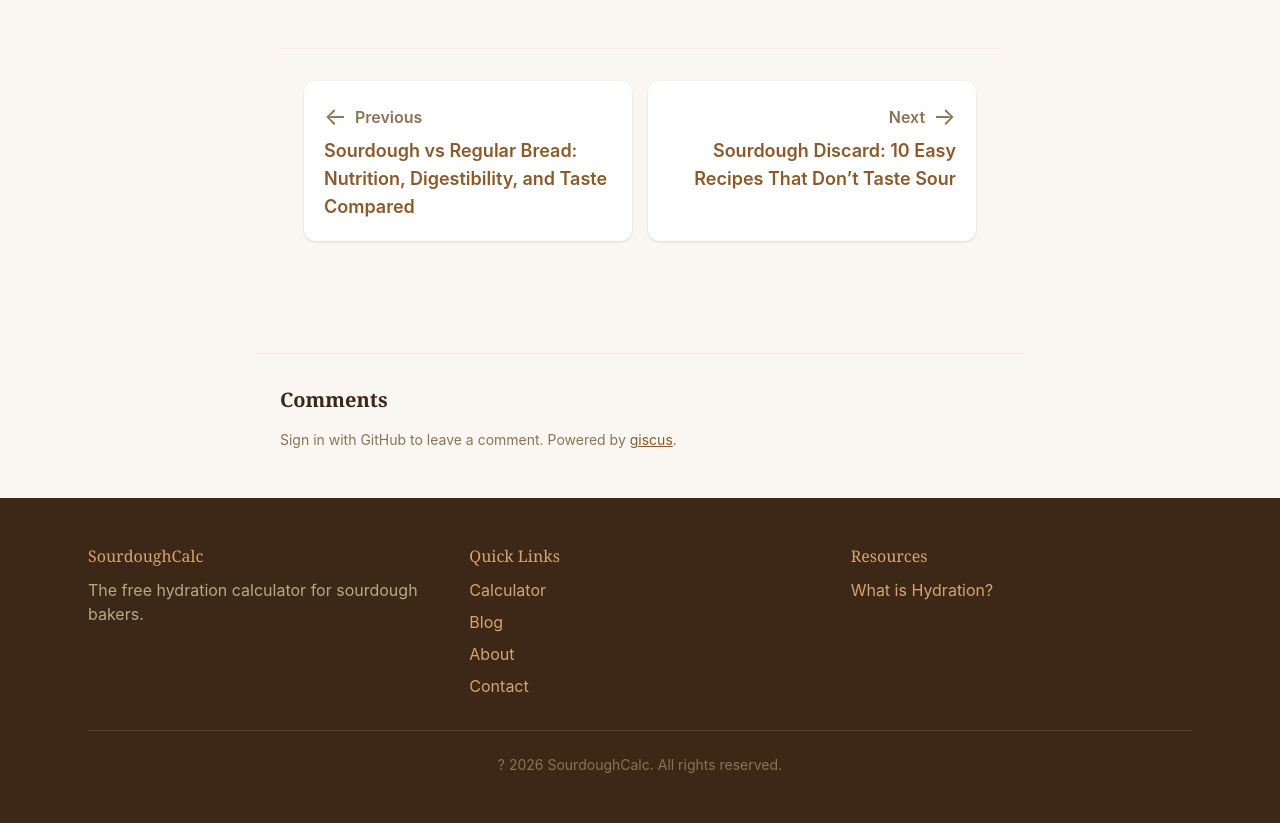
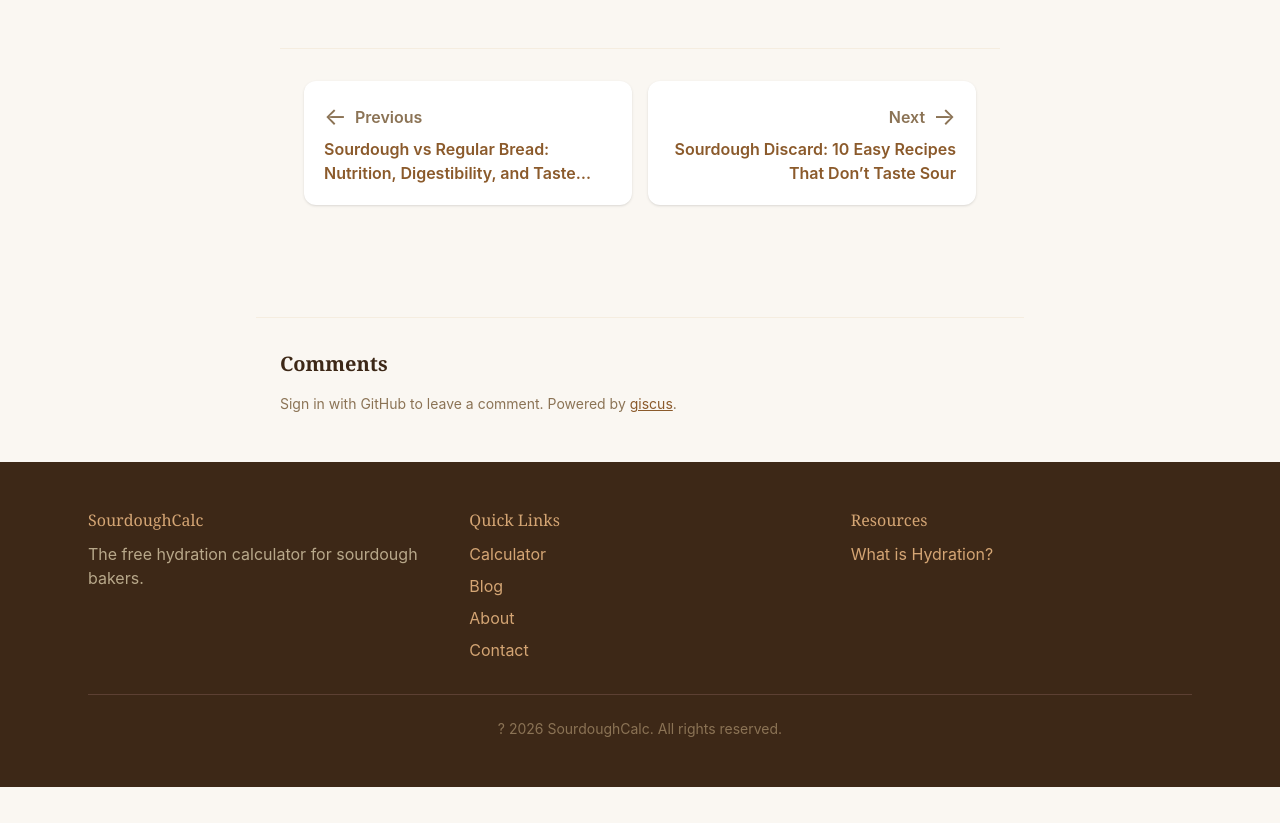
Before and after one commit to TZ005/sourdough-calculator, a Next.js app: page /blog/best-flour in a window 1280 px wide. Shown: the part 2721-3544 px from the top of the page. After the commit the page ends 3508 px from the top, so only its background shows below. Built offline with nearby package versions, Linux system fonts and the light colour scheme.

Commit message:
Fix: line-clamp-2 on Previous/Next post titles (prevent overlong titles pushing content down)

```diff
--- a/components/NextPostNav.jsx
+++ b/components/NextPostNav.jsx
@@ -16,7 +16,7 @@ export default function NextPostNav({ slug }) {
               <span className="text-2xl">←</span>
               <span className="font-semibold">Previous</span>
             </div>
-            <div className="text-lg text-brand-brown font-semibold group-hover:underline">
+            <div className="text-base text-brand-brown font-semibold group-hover:underline line-clamp-2">
               {prev.title}
             </div>
           </Link>
@@ -32,7 +32,7 @@ export default function NextPostNav({ slug }) {
               <span className="font-semibold">Next</span>
               <span className="text-2xl">→</span>
             </div>
-            <div className="text-lg text-brand-brown font-semibold group-hover:underline">
+            <div className="text-base text-brand-brown font-semibold group-hover:underline line-clamp-2">
               {next.title}
             </div>
           </Link>
```
